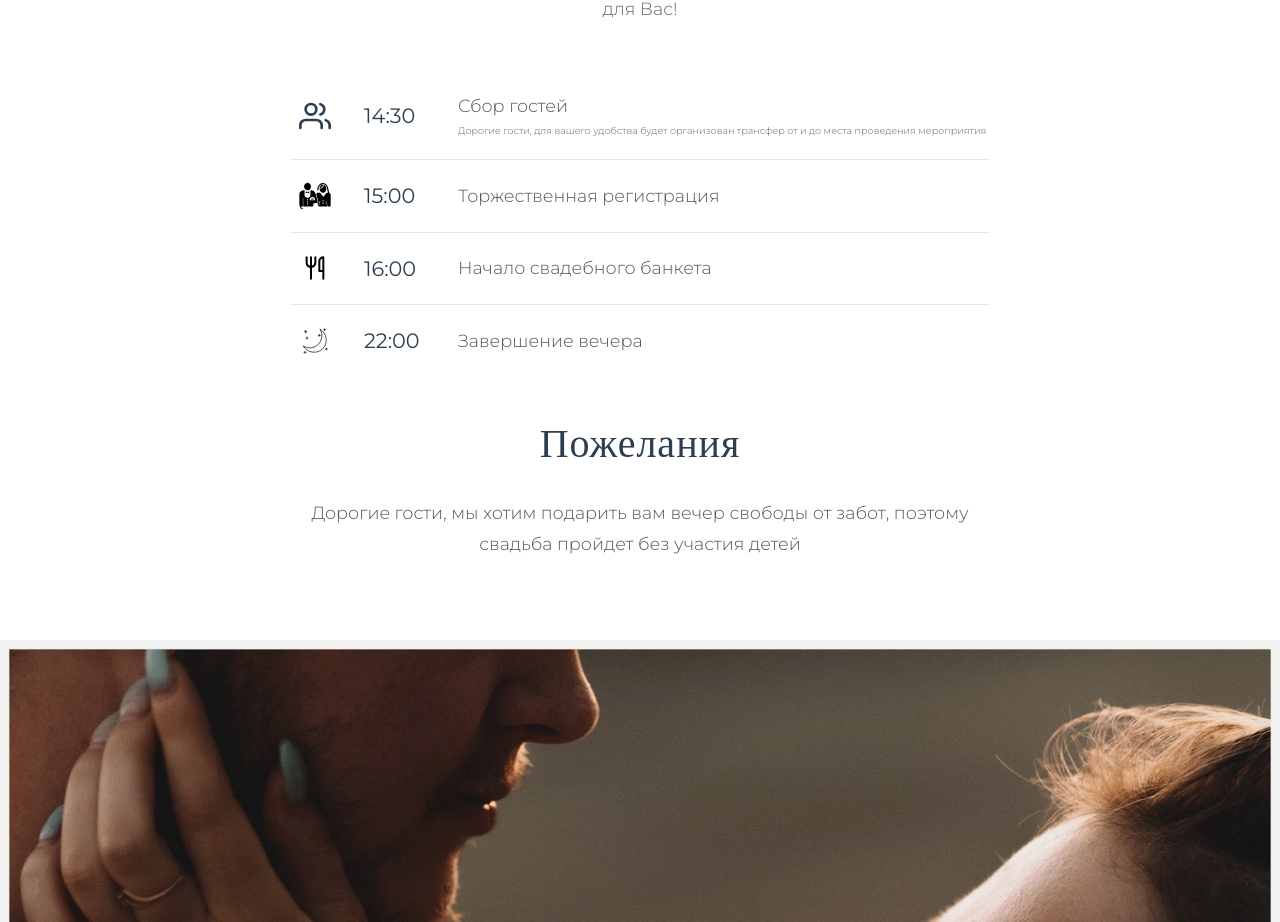
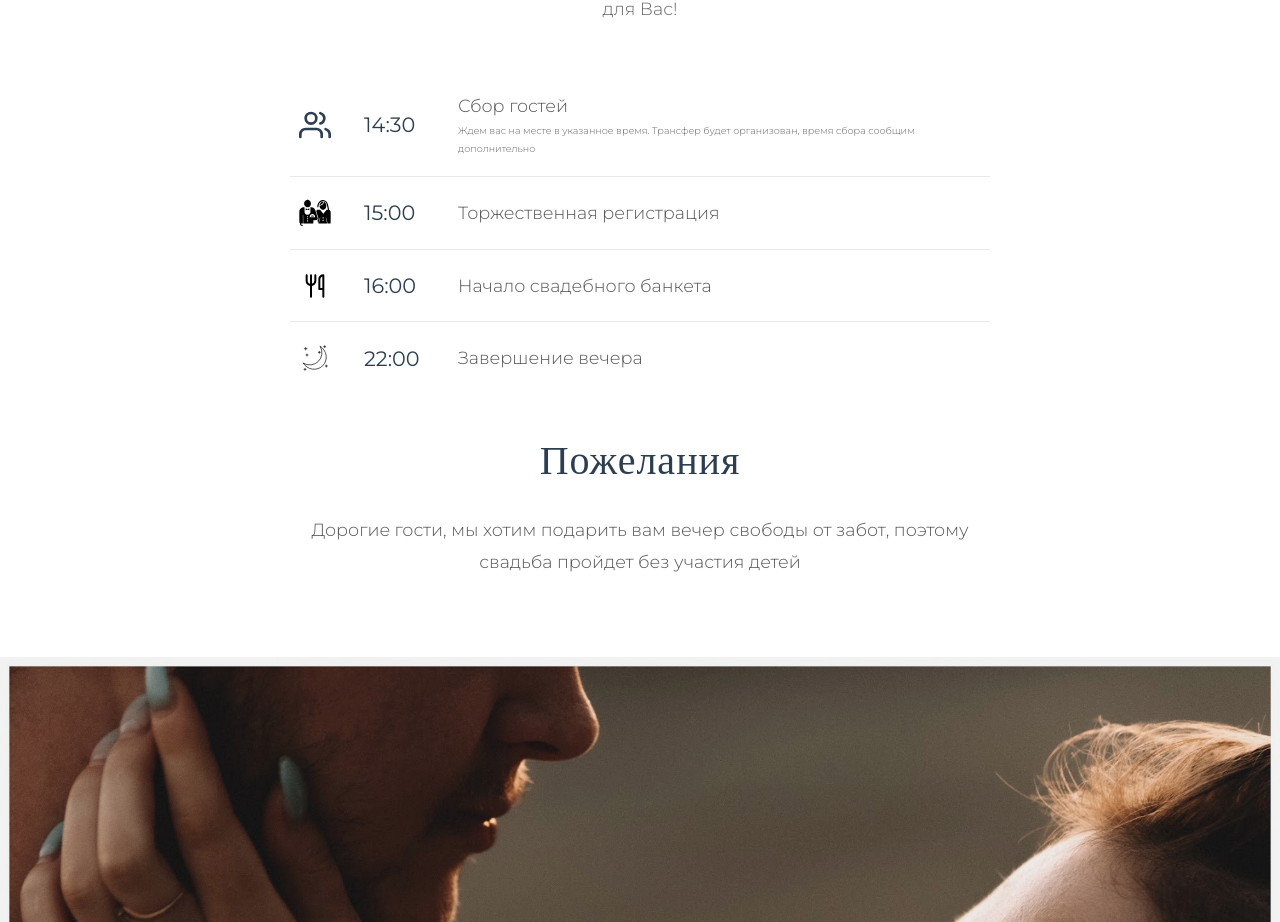
Before and after one commit to semka25sanya/weddinginvitation, a React (Vite) app: page / in a window 1280 px wide. Shown: the part 2278-3200 px from the top of the page. Built offline with nearby package versions, Linux system fonts and the light colour scheme.

Commit message:
change text

```diff
--- a/src/App.jsx
+++ b/src/App.jsx
@@ -435,7 +435,7 @@ function App() {
               <div>
               <span className="program-event">Сбор гостей</span>
               <p className="transfer-text fade-in-up">
-            Дорогие гости, для вашего удобства будет организован трансфер от и до места проведения мероприятия
+              Ждем вас на месте в указанное время. Трансфер будет организован, время сбора сообщим дополнительно
           </p>
               </div>
 
```
